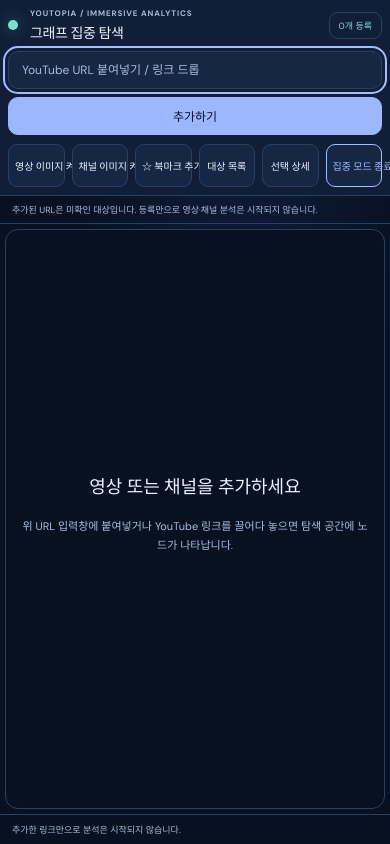
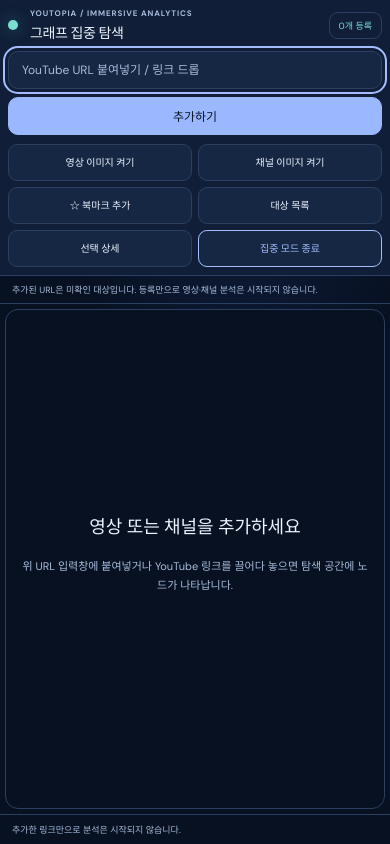
Before and after one commit to Choi1999/YOUTOPIA, a React (Vite) app in the folder frontend/: page /analysis/youtube/workspace in a window 390 px wide. Shown: the top 844 px of the page. Built offline with nearby package versions, Linux system fonts and the light colour scheme.

Commit message:
style(UI-R04-N): keep all focus controls visible across narrow mobile widths

```diff
--- a/frontend/src/features/analysis-workspace/workspace-focus.css
+++ b/frontend/src/features/analysis-workspace/workspace-focus.css
@@ -606,3 +606,24 @@
   .workspace-focus__empty p {font-size:11px;}
   .workspace-focus__editor {padding:8px;}
 }
+
+/* Keep bookmark and channel-artwork consent accessible in the default mobile focus layout. */
+@media(max-width:720px) {
+  .workspace-focus__controls {
+    justify-content:flex-start;
+    flex-wrap:wrap;
+    gap:6px;
+  }
+  .workspace-focus__controls button {
+    flex:1 1 calc(33.333% - 6px);
+    min-height:37px;
+    white-space:normal;
+    line-height:1.2;
+  }
+}
+@media(max-width:390px) {
+  .workspace-focus__controls button {
+    flex:1 1 calc(50% - 6px);
+    font-size:10px;
+  }
+}
```
